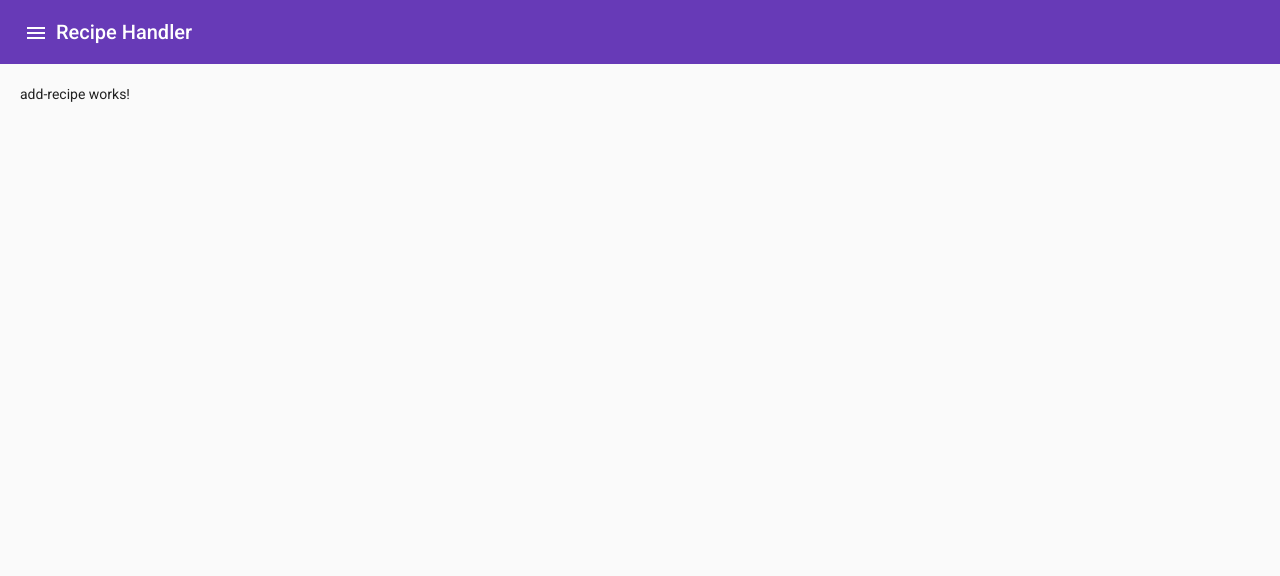
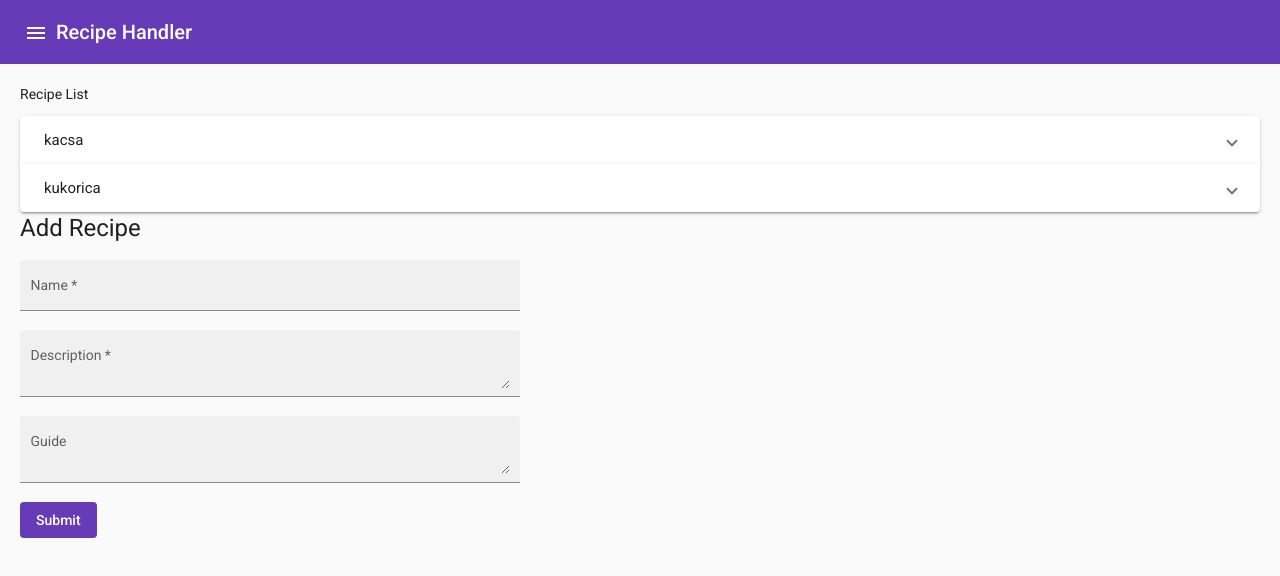
Before and after one commit to geryke48/recipe-handler, an Angular app in the folder frontend/recipeHandler-client/: page /addRecipe in a window 1280 px wide. Shown: the top 576 px of the page. Built offline with nearby package versions, Linux system fonts and the light colour scheme.

Commit message:
Added recipe style / form

```diff
--- a/frontend/recipeHandler-client/src/app/add-recipe/add-recipe.component.html
+++ b/frontend/recipeHandler-client/src/app/add-recipe/add-recipe.component.html
@@ -1 +1,16 @@
-<p>add-recipe works!</p>
+<p>Recipe List</p>
+<mat-accordion>
+    <mat-expansion-panel *ngFor="let recipe of recipes">
+      <mat-expansion-panel-header>
+        <mat-panel-title>
+          {{ recipe.name}}
+        </mat-panel-title>
+        <!--<mat-panel-description>
+          This is a summary of the content
+        </mat-panel-description>-->
+      </mat-expansion-panel-header>
+      <p>{{ recipe.description }}</p>
+    </mat-expansion-panel>
+  </mat-accordion>
+
+  <app-recipe-editor></app-recipe-editor>
--- a/frontend/recipeHandler-client/src/app/add-recipe/add-recipe.component.ts
+++ b/frontend/recipeHandler-client/src/app/add-recipe/add-recipe.component.ts
@@ -1,4 +1,5 @@
 import { Component, OnInit } from '@angular/core';
+import { Recipe } from '../domain/recipe';
 
 @Component({
   selector: 'app-add-recipe',
@@ -7,6 +8,20 @@ import { Component, OnInit } from '@angular/core';
 })
 export class AddRecipeComponent implements OnInit {
 
+  recipes: Recipe[] = [{
+    id: 0,
+    name: 'kacsa',
+    description: 'finom',
+    guide: 'csak csináld',
+    value: [10]
+  },{
+    id: 1,
+    name: 'kukorica',
+    description: 'nagyon finom',
+    guide: 'csak csináld',
+    value: [10]
+  }]
+
   constructor() { }
 
   ngOnInit(): void {
--- /dev/null
+++ b/frontend/recipeHandler-client/src/app/domain/recipe.ts
@@ -0,0 +1,7 @@
+export interface Recipe {
+    id: Number;
+    name: string;
+    description: string;
+    guide: string;
+    value: [Number];
+}
--- /dev/null
+++ b/frontend/recipeHandler-client/src/app/recipe-editor/recipe-editor.component.html
@@ -0,0 +1,46 @@
+<h1 mat-dialog-title>Add Recipe</h1>
+
+<form [formGroup]="recipeForm" (ngSubmit)="submit()" mat-dialog-content >
+    <mat-form-field appearance="fill" class="full-width">
+        <mat-label>Name</mat-label>
+        <input matInput
+            type="text"
+            name="name"
+            required
+            formControlName="name">
+        <!--<mat-error *ngIf="name.invalid">
+                This field is required
+        </mat-error>-->
+    </mat-form-field>
+    <mat-form-field appearance="fill" class="full-width">
+        <mat-label>Description</mat-label>
+        <textarea matInput
+            type="text"
+            name="description"
+            maxlength="50"
+            formControlName="description">
+        </textarea>
+        <!--<mat-error *ngIf="description.invalid">
+            <ng-container *ngIf="description.errors!.required">
+                This field is required
+            </ng-container>
+            <ng-container *ngIf="description.errors!.maxlength">
+                Must be no more than {{ description.errors!.maxlength.requiredLength }} characters
+            </ng-container>
+        </mat-error>-->
+    </mat-form-field>
+    <mat-form-field appearance="fill" class="full-width">
+        <mat-label>Guide</mat-label>
+        <textarea matInput
+            type="text"
+            name="guid"
+            formControlName="guide">
+        </textarea>
+        <!--<mat-error *ngIf="guide.invalid">
+            This field is required
+        </mat-error>-->
+    </mat-form-field>
+</form>
+<div mat-dialog-actions>
+    <button mat-flat-button color="primary">Submit</button>
+</div>
--- /dev/null
+++ b/frontend/recipeHandler-client/src/app/recipe-editor/recipe-editor.component.scss
@@ -0,0 +1,9 @@
+form {
+    min-width: 150px;
+    max-width: 500px;
+    width: 100%;
+}
+
+.full-width {
+    width: 100%;
+}
--- /dev/null
+++ b/frontend/recipeHandler-client/src/app/recipe-editor/recipe-editor.component.ts
@@ -0,0 +1,29 @@
+import { Component, OnInit } from '@angular/core';
+import { FormBuilder, FormGroup, NgForm, Validators } from '@angular/forms';
+import { Recipe } from '../domain/recipe';
+
+@Component({
+  selector: 'app-recipe-editor',
+  templateUrl: './recipe-editor.component.html',
+  styleUrls: ['./recipe-editor.component.scss']
+})
+export class RecipeEditorComponent implements OnInit {
+  recipeForm: FormGroup = this.fb.group({
+    name: [''],
+    description: ['', [Validators.required, Validators.maxLength(50)]],
+    guide: [''],
+  });
+
+  constructor(
+    private fb: FormBuilder,
+  ) {}
+
+  ngOnInit(): void {
+  }
+
+  submit():void {
+    if (this.recipeForm.valid){
+      console.log(this.recipeForm.value);
+    }
+  }
+}
```
Also changed, not shown: frontend/recipeHandler-client/src/app/app.module.ts (+6 -4 lines), 1 other file (tests, documents, lock files or other folders).
